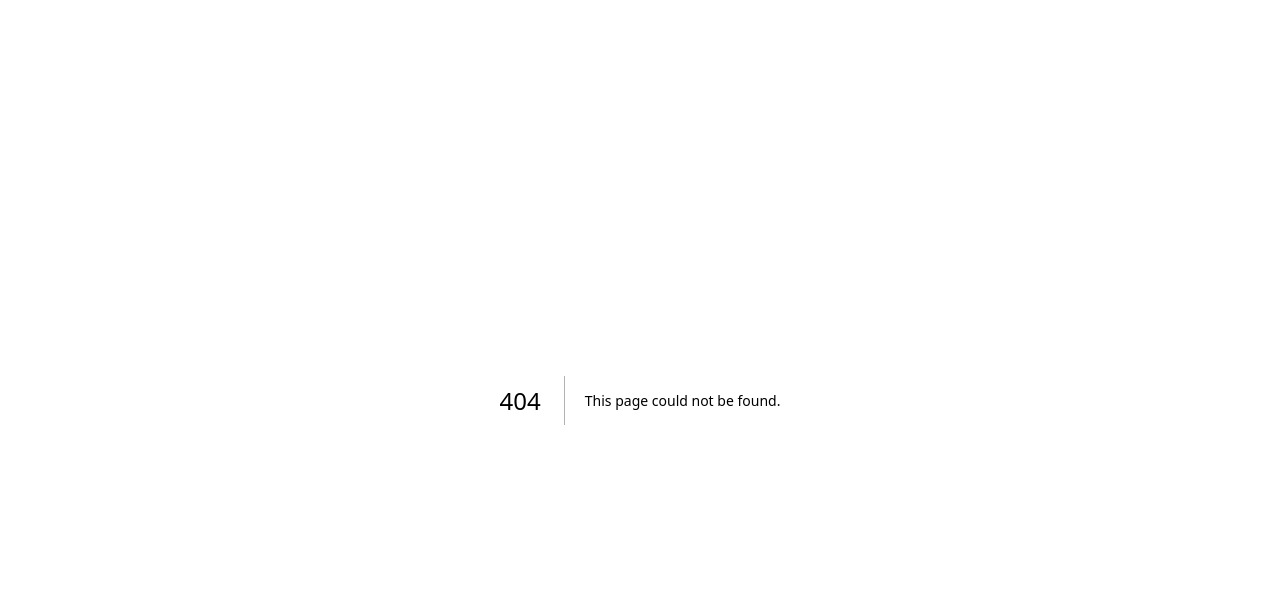
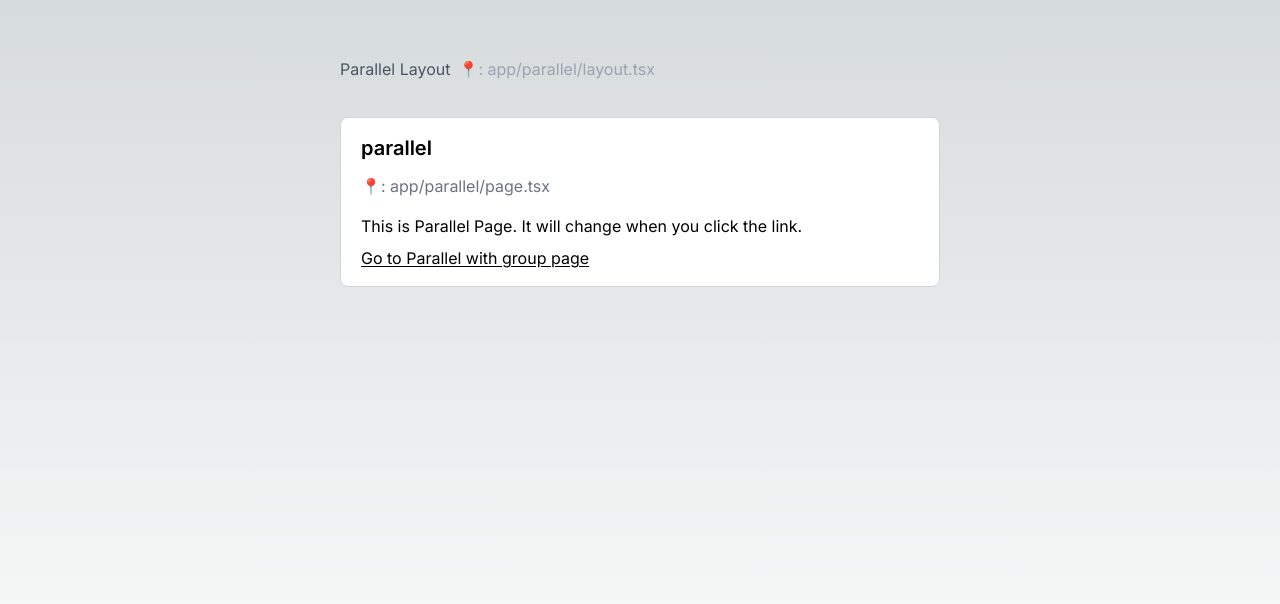
Before and after one commit to ysl0628/route-example, a Next.js app: page /parallel in a window 1280 px wide. Before the commit this address had no page. Shown: the top 604 px of the page. Built offline with nearby package versions, Linux system fonts and the light colour scheme.

Commit message:
feat: add parallel page

```diff
--- /dev/null
+++ b/app/parallel/default.tsx
@@ -0,0 +1,3 @@
+export default function Default() {
+  return null
+}
--- /dev/null
+++ b/app/parallel/layout.tsx
@@ -0,0 +1,26 @@
+import LayoutCard from '@/components/LayoutCard'
+import { type PropsWithChildren } from 'react'
+
+type Props = {
+  parallelA: React.ReactNode
+  parallelB: React.ReactNode
+  children: React.ReactNode
+}
+
+export default function Layout({ parallelA, parallelB, children }: Props) {
+  return (
+    <div className="flex m-auto justify-center h-[100dvh]">
+      <div className=" mt-10">
+        <LayoutCard title="Parallel Layout" path="app/parallel/layout.tsx">
+          <div className="flex flex-col w-[600px] gap-6">
+            <div className="flex gap-4">
+              <div className="w-1/2">{parallelA}</div>
+              <div className="w-1/2">{parallelB}</div>
+            </div>
+            {children}
+          </div>
+        </LayoutCard>
+      </div>
+    </div>
+  )
+}
--- /dev/null
+++ b/app/parallel/page.tsx
@@ -0,0 +1,21 @@
+import PageCard from '@/components/PageCard'
+import Link from 'next/link'
+import React from 'react'
+
+const Page = () => {
+  return (
+    <PageCard title="parallel" path="app/parallel/page.tsx">
+      <div className="flex flex-col gap-2">
+        This is Parallel Page. It will change when you click the link.
+        <Link
+          href="/parallel/parallel-with-group"
+          className="underline-offset-2 underline"
+        >
+          Go to Parallel with group page{' '}
+        </Link>
+      </div>
+    </PageCard>
+  )
+}
+
+export default Page
```
